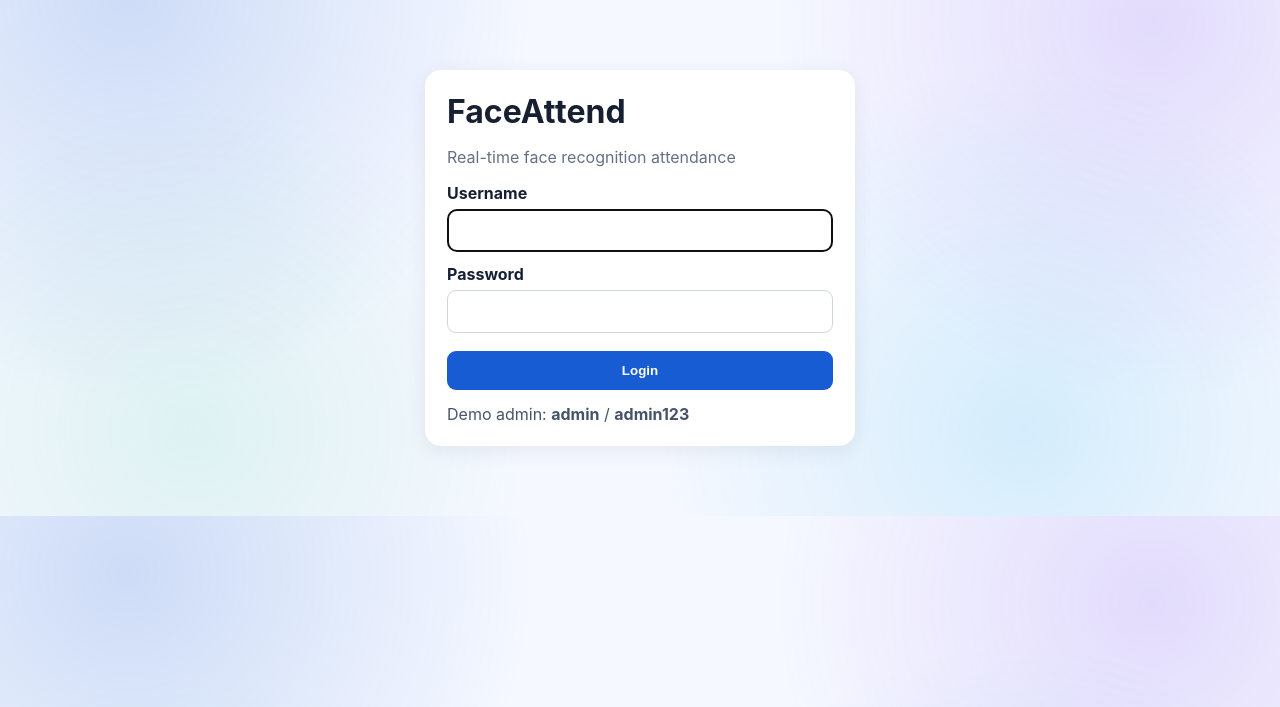
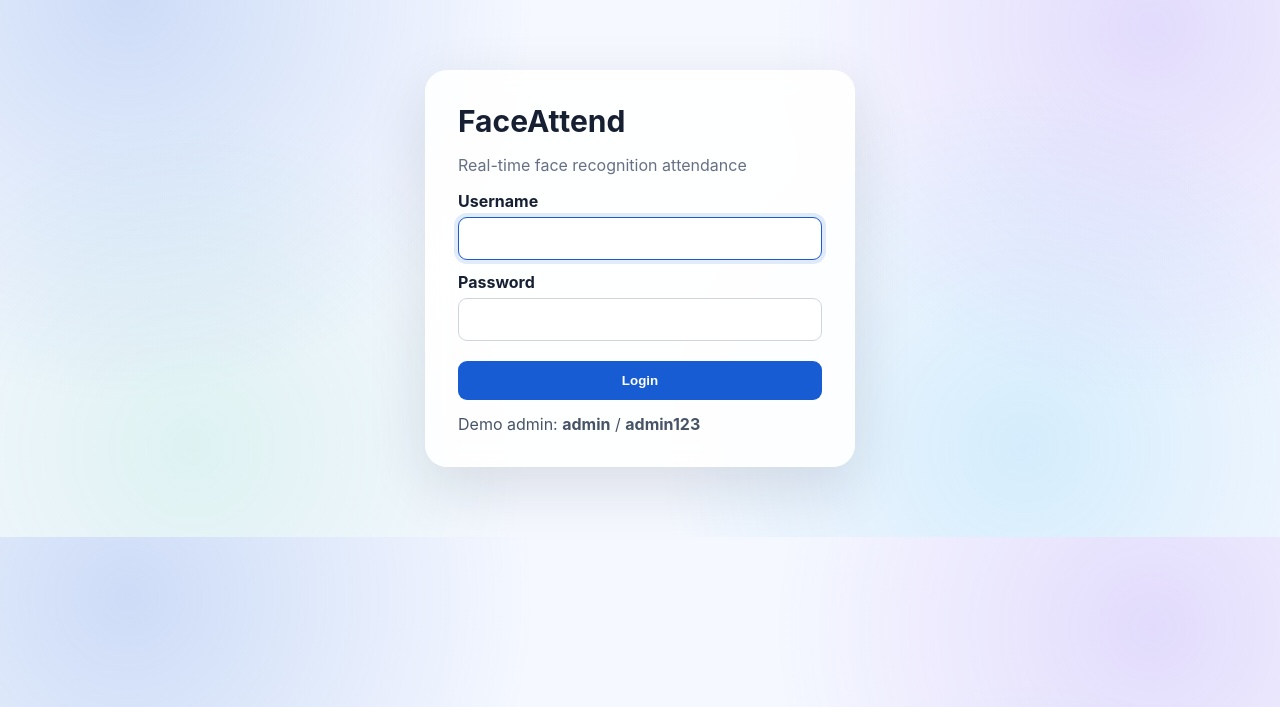
Before and after one commit to pavankumarpunugu/real-time-face-attendance, a Flask app: page /login in a window 1280 px wide. Shown: the part 64-771 px from the top of the page. Run offline with Flask 3, Linux system fonts and the light colour scheme; some libraries are stand-ins or nearby versions.

Commit message:
Enhance login card styling with new properties

```diff
--- a/static/style.css
+++ b/static/style.css
@@ -198,10 +198,39 @@ button:disabled {
 .login-card {
     max-width: 430px;
     margin: 70px auto;
-    background: #ffffff;
-    border-radius: 16px;
-    padding: 22px;
-    box-shadow: 0 5px 20px rgba(16, 24, 40, 0.07);
+
+    background: rgba(255, 255, 255, 0.88);
+
+    border-radius: 22px;
+
+    padding: 32px;
+
+    box-shadow:
+        0 20px 60px rgba(16, 24, 40, 0.12);
+
+    border: 1px solid rgba(255, 255, 255, 0.7);
+
+    backdrop-filter: blur(14px);
+    -webkit-backdrop-filter: blur(14px);
+}
+.login-card h1 {
+    font-size: 30px;
+    margin-bottom: 8px;
+}
+
+.login-card input {
+    transition: 0.2s ease;
+}
+
+.login-card input:focus {
+    outline: none;
+    border-color: #175cd3;
+    box-shadow: 0 0 0 4px rgba(23, 92, 211, 0.12);
+}
+
+.login-card .primary {
+    width: 100%;
+    margin-top: 20px;
 }
 
 /* MESSAGES */
```
